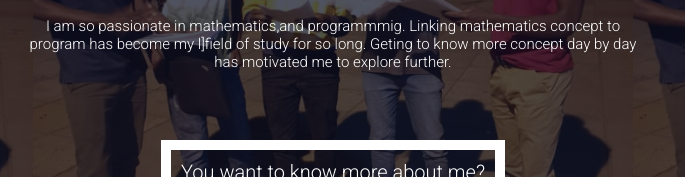
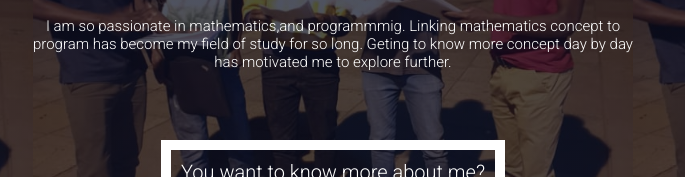
Before and after one commit to gaileyochieng/ochola, a plain HTML site: page index.html in a window 1280 px wide. Shown: the part 335-512 px from the top of the page, 307-992 px from the left. Drawn offline with Linux system fonts and the light colour scheme.

Commit message:
Update index.html

```diff
--- a/index.html
+++ b/index.html
@@ -30,7 +30,7 @@
             <div class="text-box">
                 <h1>I am GAILEY OCHIENG</h1>
                 <p>I am so passionate in mathematics,and programmmig. Linking  mathematics concept to program
-                    has become my l]field of study for so long. Geting to know more concept day by day has
+                    has become my field of study for so long. Geting to know more concept day by day has
                     motivated me to explore further.
                 </p>
                 <!-- <iframe src="https://trinket.io/embed/python/a79ee216d7" width="100%" height="400"
```
